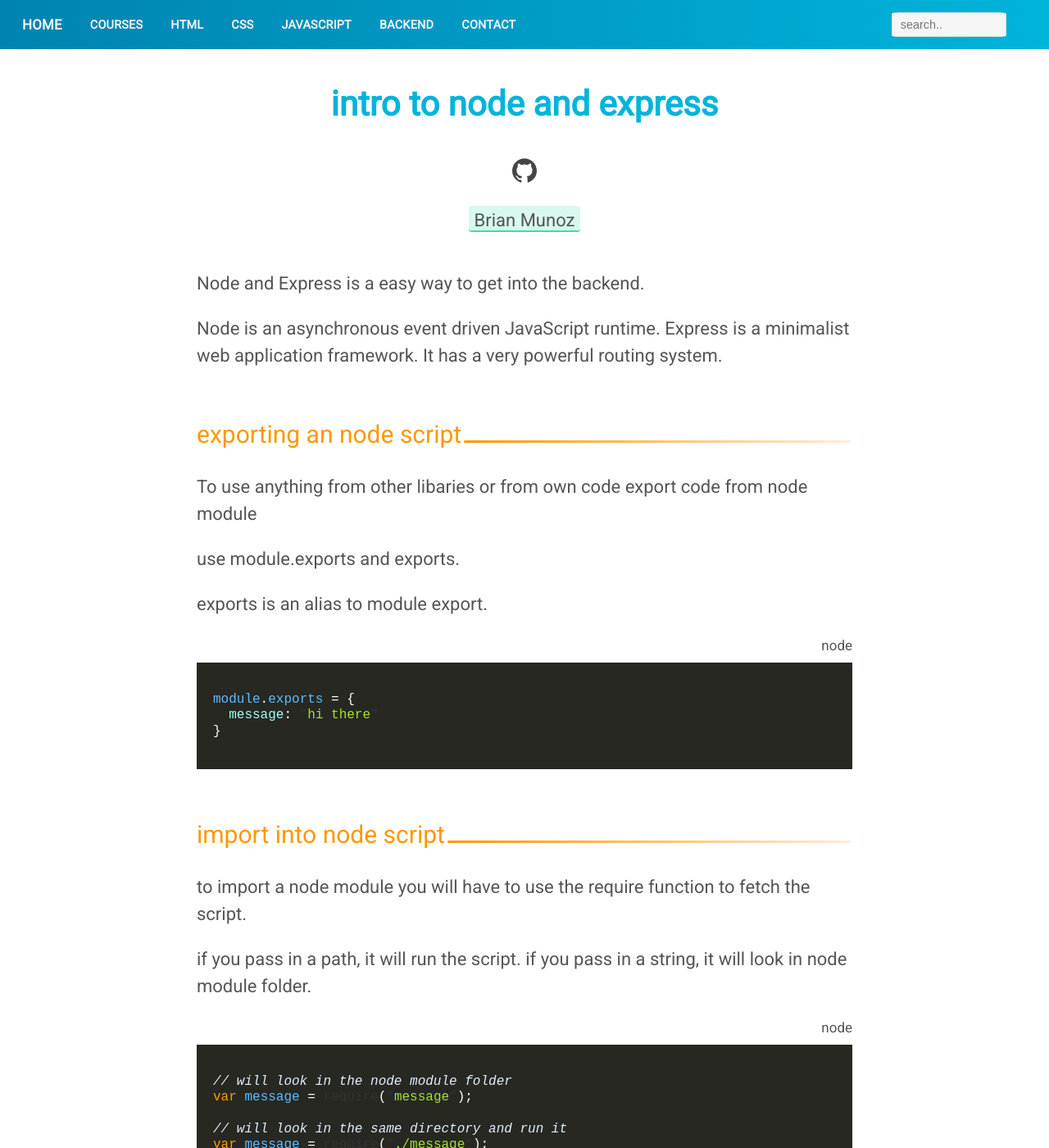
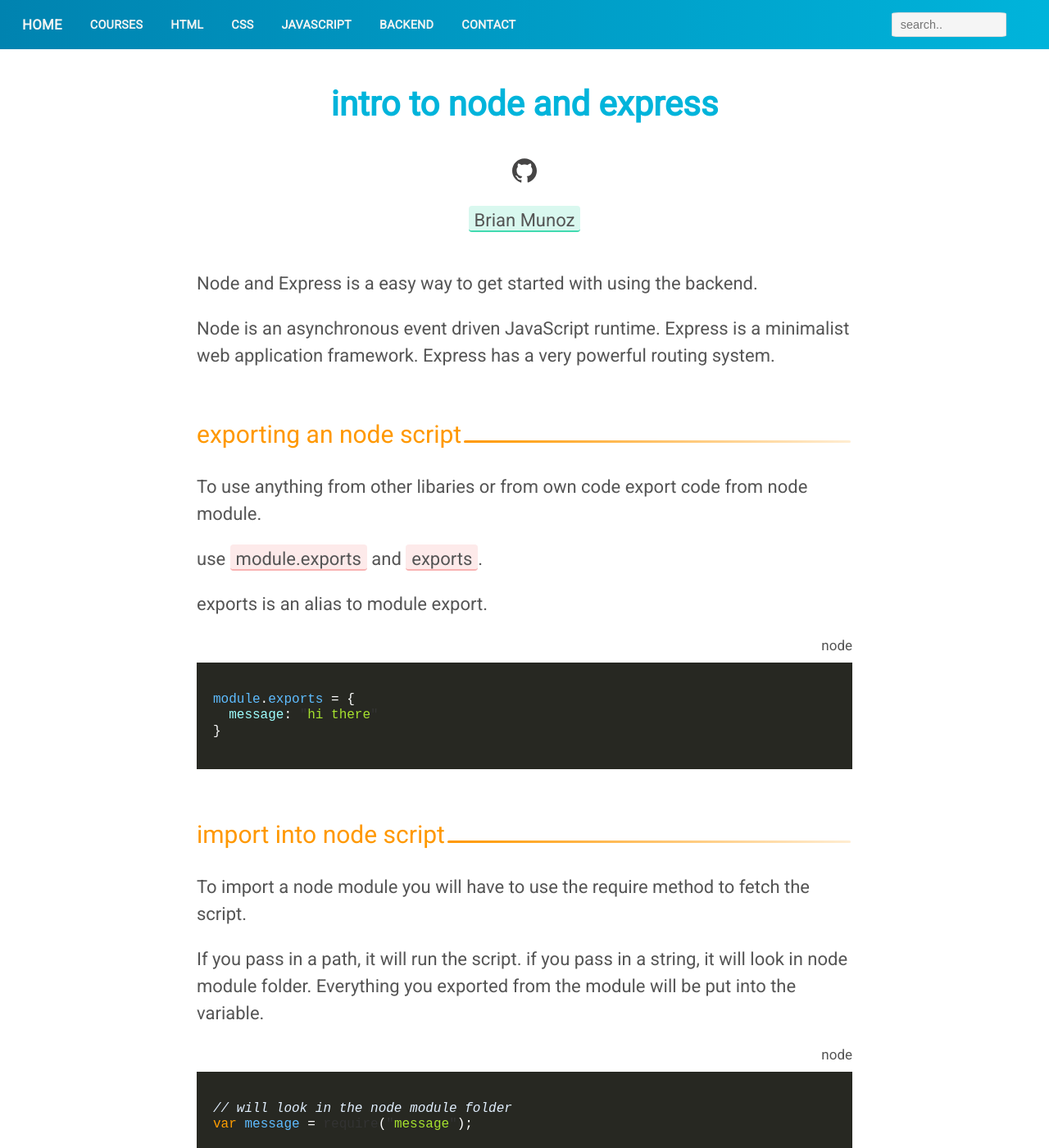
Before and after one commit to codinglead/codinglead.github.io, a Jekyll site: the page built from _posts/2018-11-05-intro-to-node-and-express.md, in a window 1280 px wide and 1400 px high. Shown: the whole window at 82% size. Built offline with Jekyll 4.4.1, drawn with Linux system fonts in a browser that asks for light colours; comment, search, counter and statistics services are not loaded; some of the changed text lies outside the part shown.

Commit message:
update intro to node and epxress

````diff
--- a/_posts/2018-11-05-intro-to-node-and-express.md
+++ b/_posts/2018-11-05-intro-to-node-and-express.md
@@ -10,15 +10,15 @@
 permalink: /backend/:title
 ---
 
-Node and Express is a easy way to get into the backend.
+Node and Express is a easy way to get started with using the backend.
 
-Node is an asynchronous event driven JavaScript runtime. Express is a minimalist web application framework. It has a very powerful routing system.
+Node is an asynchronous event driven JavaScript runtime. Express is a minimalist web application framework. Express has a very powerful routing system.
 
 ## exporting an node script
 
-To use anything from other libaries or from own code export code from node module
+To use anything from other libaries or from own code export code from node module.
 
-use module.exports and exports.
+use <span class="highlight__code">module.exports</span> and <span class="highlight__code">exports</span>.
 
 exports is an alias to module export.
 
@@ -33,9 +33,9 @@
 ```
 
 ## import into node script
-to import a node module you will have to use the require function to fetch the script.
+To import a node module you will have to use the require method to fetch the script.
 
-if you pass in a path, it will run the script. if you pass in a string, it will look in node module folder.
+If you pass in a path, it will run the script. if you pass in a string, it will look in node module folder. Everything you exported from the module will be put into the variable.
 
 <p class="highlight__file-desc">
   node
@@ -56,18 +56,19 @@
 
 NPM is hub for libaries.
 
+### NPM
+Node Package Manager
 
-### NPM
-Node package manager
-automates installing, upgrading, removing modules
+Automates installing, upgrading, removing modules
 
-install package with <span class="highlight__code">npm install [-g] package_name</span>
+Install packages with <span class="highlight__code">npm install [-g] package_name</span>
 
-<span class="highlight__code">-g</span>: Installs the package globally instead of a certain directory.
+<span class="highlight__code">-g</span>: Installs the package globally instead in a certain directory.
 
 ### Package.json
 
-defines configuration for application
+Defines configuration for application
+
 Some tags defined metadata:
 * manadatory name
 * version
@@ -80,7 +81,7 @@
 
 ### why have a package.json file?
 
-A package.json file is included because if you release the code people that are trying to download your code won't have to download all the node packages. They will only need to download your code and run <span class="highlight__code">npm install</span> to get all the node packages needed for your code.
+A package.json file is included because if you release the code people that are trying to download your code wouldn't have to download all the node packages. They will only need to download your code and run <span class="highlight__code">npm install</span> to get all the node packages needed for your code.
 
 ## NPM commands
 
@@ -105,7 +106,7 @@
 * put
 * delete
 
-a http method is a lowercase HTTP request method. path is the visited path usually made by a user. Callback is a function that takes 2 - 3 parameters.
+A http method is a lowercase HTTP request method. path is the visited path usually made by a user. Callback is a function that takes 2 - 3 parameters.
 
 In the callback function it has 3 parameters that are passed in.
 
````
Also changed, not shown: other parts of _posts/2018-11-05-intro-to-node-and-express.md (+1 -1 lines).
